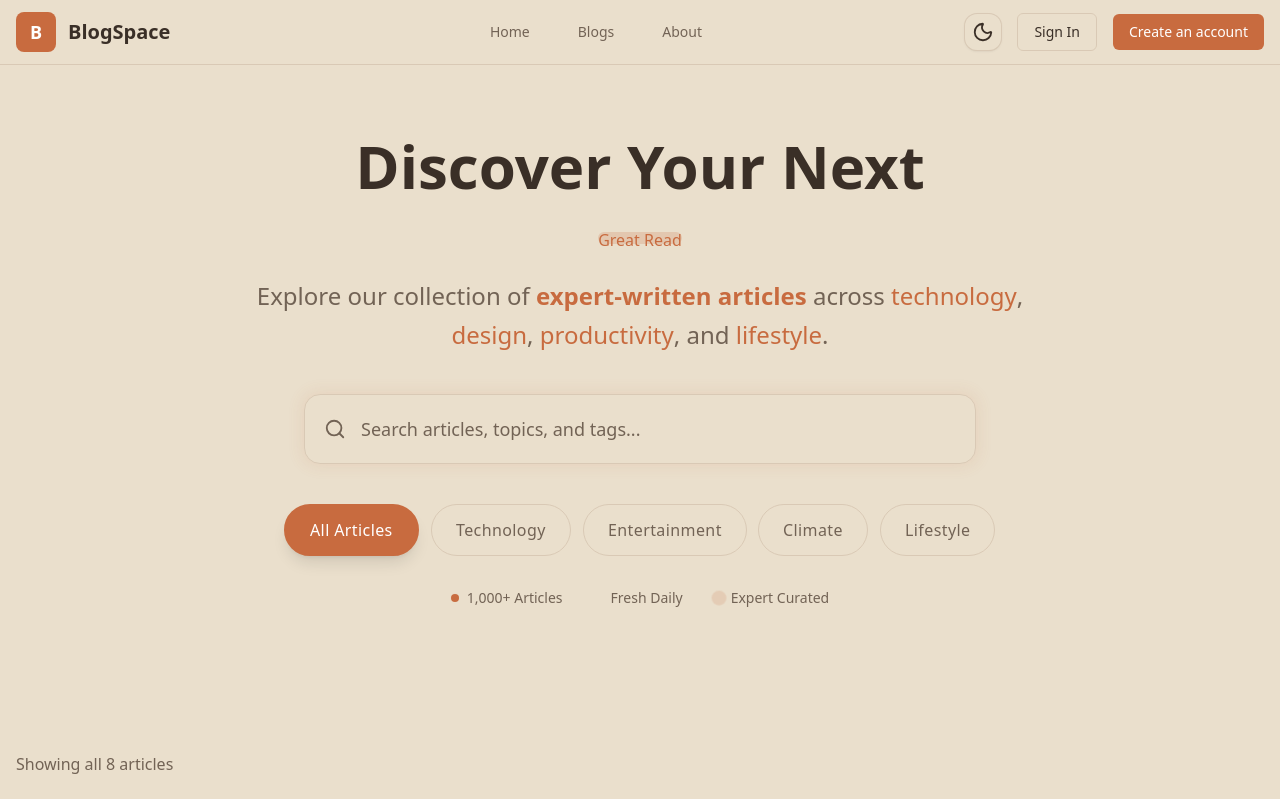
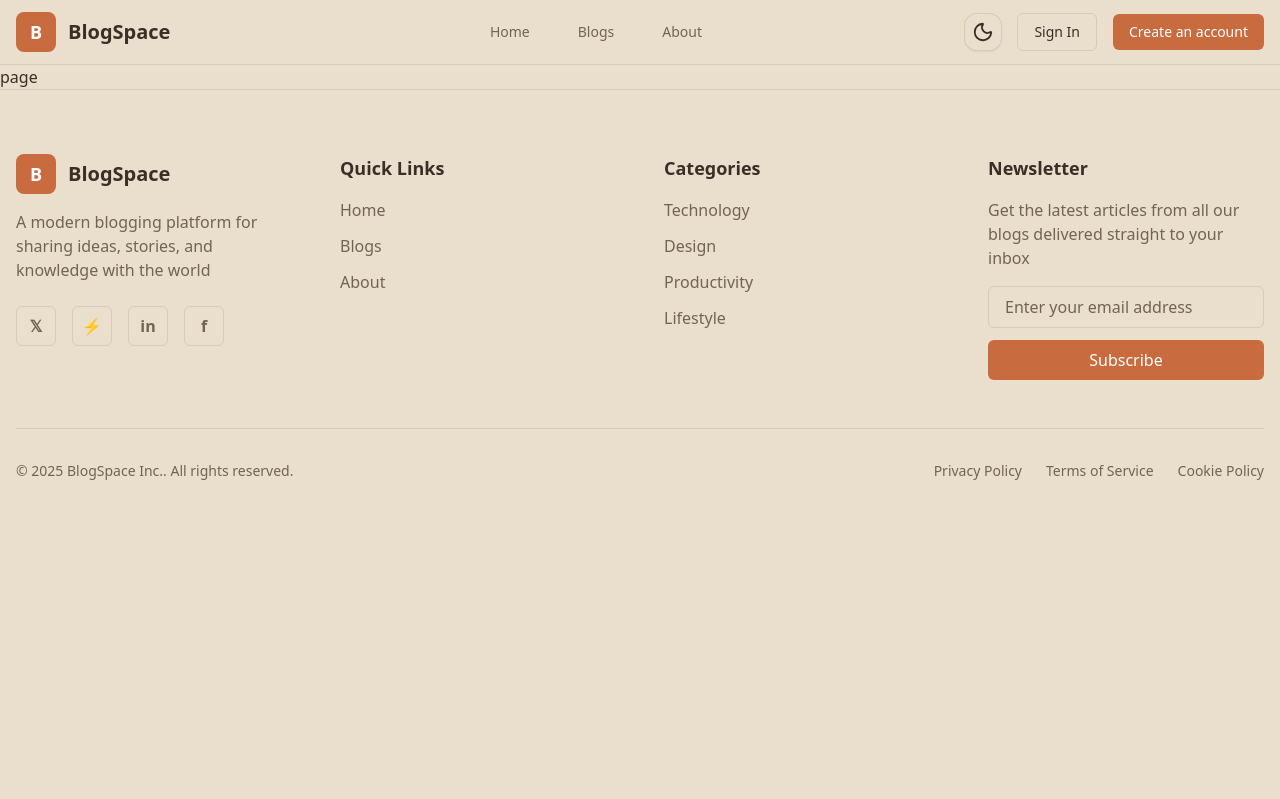
Before and after one commit to Ratanak123456/Web-final, a Next.js app: page /blogs in a window 1280 px wide. Shown: the top 799 px of the page. Built offline with nearby package versions, Linux system fonts and the light colour scheme.

Commit message:
add page

```diff
--- a/src/app/blogs/page.tsx
+++ b/src/app/blogs/page.tsx
@@ -1,168 +1,5 @@
-"use client";
-
-import { Search } from "lucide-react";
-import { useState } from "react";
-
-// Import components
-import BlogHeader from "../../components/header/BlogHeader";
-import BlogCard from "../../components/card/BlogCard";
-
-// Import types
-import { BlogPostWithBlogInfo } from "../../types/blog";
-
-// Import all blog data
-import technologyBlog from "../../data/blogs/technology-blog.json";
-import designBlog from "../../data/blogs/entertainment-blog.json";
-import climateBlog from "../../data/blogs/climate-blog.json";
-import lifestyleBlog from "../../data/blogs/lifestyle-blog.json";
-
-export default function BlogsPage() {
-  const [searchTerm, setSearchTerm] = useState("");
-  const [selectedCategory, setSelectedCategory] = useState("all");
-
-  // Combine all posts from all blogs directly here
-  const allPosts: BlogPostWithBlogInfo[] = [
-    ...technologyBlog.posts.map((post) => ({
-      ...post,
-      stats: {
-        // eslint-disable-next-line @typescript-eslint/no-explicit-any
-        views: (post.stats as any)?.views ?? 0,
-        // eslint-disable-next-line @typescript-eslint/no-explicit-any
-        likes: (post.stats as any)?.likes ?? 0,
-        // eslint-disable-next-line @typescript-eslint/no-explicit-any
-        comments: (post.stats as any)?.comments ?? 0,
-        // eslint-disable-next-line @typescript-eslint/no-explicit-any
-        shares: (post.stats as any)?.shares ?? 0,
-      },
-      blogSlug: technologyBlog.blog.slug,
-      blogName: technologyBlog.blog.name,
-      blogColor: technologyBlog.blog.color,
-      blogIcon: technologyBlog.blog.icon,
-    })),
-    ...designBlog.posts.map((post) => ({
-      ...post,
-      stats: {
-        // eslint-disable-next-line @typescript-eslint/no-explicit-any
-        views: (post.stats as any)?.views ?? 0,
-        // eslint-disable-next-line @typescript-eslint/no-explicit-any
-        likes: (post.stats as any)?.likes ?? 0,
-        // eslint-disable-next-line @typescript-eslint/no-explicit-any
-        comments: (post.stats as any)?.comments ?? 0,
-        // eslint-disable-next-line @typescript-eslint/no-explicit-any
-        shares: (post.stats as any)?.shares ?? 0,
-      },
-      blogSlug: designBlog.blog.slug,
-      blogName: designBlog.blog.name,
-      blogColor: designBlog.blog.color,
-      blogIcon: designBlog.blog.icon,
-    })),
-    ...climateBlog.posts.map((post) => ({
-      ...post,
-      stats: {
-        // eslint-disable-next-line @typescript-eslint/no-explicit-any
-        views: (post.stats as any)?.views ?? 0,
-        // eslint-disable-next-line @typescript-eslint/no-explicit-any
-        likes: (post.stats as any)?.likes ?? 0,
-        // eslint-disable-next-line @typescript-eslint/no-explicit-any
-        comments: (post.stats as any)?.comments ?? 0,
-        // eslint-disable-next-line @typescript-eslint/no-explicit-any
-        shares: (post.stats as any)?.shares ?? 0,
-      },
-      blogSlug: climateBlog.blog.slug,
-      blogName: climateBlog.blog.name,
-      blogColor: climateBlog.blog.color,
-      blogIcon: climateBlog.blog.icon,
-    })),
-    ...lifestyleBlog.posts.map((post) => ({
-      ...post,
-      stats: {
-        // eslint-disable-next-line @typescript-eslint/no-explicit-any
-        views: (post.stats as any)?.views ?? 0,
-        // eslint-disable-next-line @typescript-eslint/no-explicit-any
-        likes: (post.stats as any)?.likes ?? 0,
-        // eslint-disable-next-line @typescript-eslint/no-explicit-any
-        comments: (post.stats as any)?.comments ?? 0,
-        // eslint-disable-next-line @typescript-eslint/no-explicit-any
-        shares: (post.stats as any)?.shares ?? 0,
-      },
-      blogSlug: lifestyleBlog.blog.slug,
-      blogName: lifestyleBlog.blog.name,
-      blogColor: lifestyleBlog.blog.color,
-      blogIcon: lifestyleBlog.blog.icon,
-    })),
-  ].sort(
-    (a, b) =>
-      new Date(b.publishedAt).getTime() - new Date(a.publishedAt).getTime()
-  );
-
-  // Filter posts based on search and category
-  const filteredPosts = allPosts.filter((post) => {
-    const matchesSearch =
-      post.title.toLowerCase().includes(searchTerm.toLowerCase()) ||
-      post.excerpt.toLowerCase().includes(searchTerm.toLowerCase()) ||
-      post.tags.some((tag) =>
-        tag.toLowerCase().includes(searchTerm.toLowerCase())
-      );
-
-    const matchesCategory =
-      selectedCategory === "all" || post.blogSlug === selectedCategory;
-
-    return matchesSearch && matchesCategory;
-  });
-
+export default function page() {
   return (
-    <div className="min-h-screen bg-(--bg-primary)">
-      <BlogHeader
-        searchTerm={searchTerm}
-        onSearchChange={setSearchTerm}
-        selectedCategory={selectedCategory}
-        onCategoryChange={setSelectedCategory}
-      />
-      <div className="container px-4 mx-auto py-8">
-        {/* Header Component */}
-
-        {/* Results Count */}
-        <div className="mb-6">
-          <p className="text-(--text-secondary)">
-            {filteredPosts.length === allPosts.length
-              ? `Showing all ${filteredPosts.length} articles`
-              : `Showing ${filteredPosts.length} of ${allPosts.length} articles`}
-            {selectedCategory !== "all" && ` in ${selectedCategory}`}
-            {searchTerm && ` for "${searchTerm}"`}
-          </p>
-        </div>
-
-        {/* Blog Posts Grid */}
-        <section className="grid md:grid-cols-2 lg:grid-cols-3 gap-6 mb-12">
-          {filteredPosts.map((post) => (
-            <BlogCard key={`${post.blogSlug}-${post.id}`} post={post} />
-          ))}
-        </section>
-
-        {/* No Results State */}
-        {filteredPosts.length === 0 && (
-          <div className="text-center py-12">
-            <div className="w-24 h-24 mx-auto mb-4 bg-(--bg-secondary) rounded-full flex items-center justify-center">
-              <Search size={32} className="text-(--text-secondary)" />
-            </div>
-            <h3 className="text-xl font-semibold text-(--text-primary) mb-2">
-              No articles found
-            </h3>
-            <p className="text-(--text-secondary) mb-6">
-              Try adjusting your search or filter criteria.
-            </p>
-            <button
-              onClick={() => {
-                setSearchTerm("");
-                setSelectedCategory("all");
-              }}
-              className="px-6 py-2 bg-(--accent) text-white rounded-md hover:bg-(--accent-hover) transition-colors"
-            >
-              Clear filters
-            </button>
-          </div>
-        )}
-      </div>
-    </div>
-  );
+    <div>page</div>
+  )
 }
```
